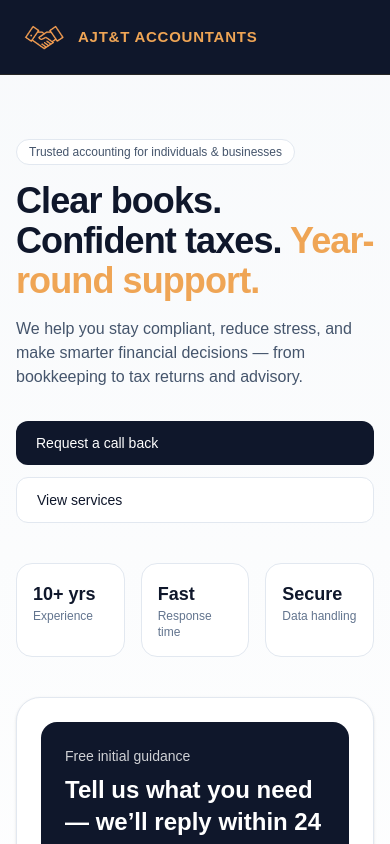
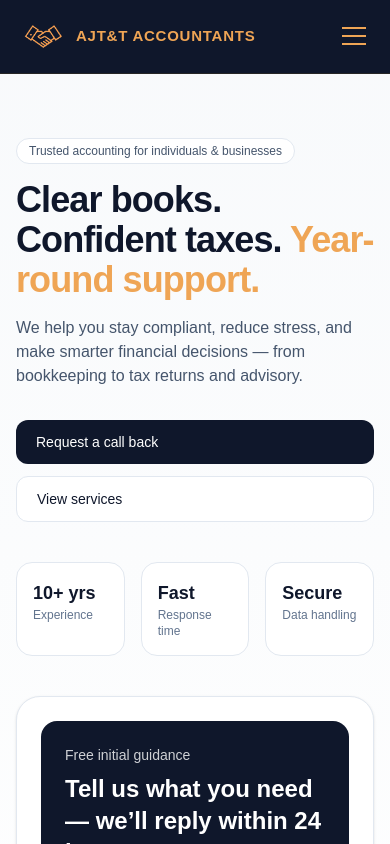
Before and after one commit to warythebutterfly/ajjt, a Next.js app: page / in a window 390 px wide. Shown: the top 844 px of the page. Built offline with nearby package versions, Linux system fonts and the light colour scheme.

Commit message:
feat: navbar mobile responsive

```diff
--- a/src/components/footer.tsx
+++ b/src/components/footer.tsx
@@ -7,7 +7,7 @@ export default function Footer() {
       <div className="mx-auto max-w-7xl px-6 py-12 grid gap-8 md:grid-cols-3">
         {/* Brand */}
         <div className="space-y-4">
-          <div className="flex items-center gap-3">
+          <Link href="/" className="flex items-center gap-3">
             <Image
               src="/ajtt-logo.png"
               alt="AJTT Accountants logo"
@@ -17,7 +17,7 @@ export default function Footer() {
             <span className="font-brand text-[15px] font-semibold uppercase tracking-wider text-[#efa555]">
               AJT&T Accountants
             </span>
-          </div>
+          </Link>
           <p className="text-sm text-neutral-400 max-w-xs">
             Professional accounting, tax and business advisory services across
             the UK.
--- a/src/components/navbar.tsx
+++ b/src/components/navbar.tsx
@@ -1,17 +1,24 @@
+"use client";
+
+import { useState } from "react";
+import Link from "next/link";
 import Image from "next/image";
-import Link from "next/link";
 
 export default function Navbar() {
+  const [open, setOpen] = useState(false);
+
   return (
     <header className="w-full border-b border-neutral-800 bg-[#0f172b]">
-      <nav className="mx-auto flex max-w-7xl items-center justify-between px-6 py-4">
+      <nav className="mx-auto max-w-7xl px-6 py-4">
+        {/* Top bar */}
+        <div className="flex items-center justify-between">
           {/* Logo */}
           <Link href="/" className="flex items-center gap-3">
             <Image
               src="/ajtt-logo.png"
               alt="AJTT Accountants logo"
-            width={42}
-            height={42}
+              width={40}
+              height={40}
               priority
             />
             <span className="font-brand text-[15px] font-semibold uppercase tracking-wider text-[#efa555]">
@@ -19,8 +26,64 @@ export default function Navbar() {
             </span>
           </Link>
 
-        {/* Nav links */}
+          {/* Desktop nav */}
           <div className="hidden md:flex items-center gap-8 text-sm text-neutral-300">
+            <DesktopLinks />
+          </div>
+
+          {/* Mobile toggle */}
+          <button
+            onClick={() => setOpen((v) => !v)}
+            className="md:hidden relative h-6 w-6 text-[#efa555]"
+            aria-label={open ? "Close menu" : "Open menu"}
+            aria-expanded={open}
+          >
+            <HamburgerIcon open={open} />
+          </button>
+        </div>
+
+        {/* Mobile menu (smooth + professional) */}
+        <div
+          className={`
+            md:hidden overflow-hidden border-t
+            transition-all duration-300 ease-in-out
+            ${open ? "max-h-64 opacity-100 mt-6 pt-6" : "max-h-0 opacity-0 mt-0 pt-0"}
+          `}
+        >
+          <div
+            className={`
+              flex flex-col gap-5 text-sm text-neutral-300
+              transition-all duration-300 ease-in-out
+              ${open ? "translate-y-0" : "-translate-y-2"}
+            `}
+          >
+            <MobileLink href="#services" onClick={() => setOpen(false)}>
+              Services
+            </MobileLink>
+            <MobileLink href="#about" onClick={() => setOpen(false)}>
+              About
+            </MobileLink>
+            <MobileLink href="#testimonials" onClick={() => setOpen(false)}>
+              Reviews
+            </MobileLink>
+            <MobileLink href="#faq" onClick={() => setOpen(false)}>
+              FAQ
+            </MobileLink>
+            <MobileLink href="#contact" onClick={() => setOpen(false)}>
+              Contact
+            </MobileLink>
+          </div>
+        </div>
+      </nav>
+    </header>
+  );
+}
+
+/* ---------- Subcomponents ---------- */
+
+function DesktopLinks() {
+  return (
+    <>
       <Link href="#services" className="hover:text-[#efa555]">
         Services
       </Link>
@@ -36,8 +99,53 @@ export default function Navbar() {
       <Link href="#contact" className="hover:text-[#efa555]">
         Contact
       </Link>
-        </div>
-      </nav>
-    </header>
+    </>
   );
 }
+
+function MobileLink({
+  href,
+  children,
+  onClick,
+}: {
+  href: string;
+  children: React.ReactNode;
+  onClick: () => void;
+}) {
+  return (
+    <Link
+      href={href}
+      onClick={onClick}
+      className="font-medium tracking-wide hover:text-[#efa555]"
+    >
+      {children}
+    </Link>
+  );
+}
+
+/* ---------- Hamburger → X icon ---------- */
+
+function HamburgerIcon({ open }: { open: boolean }) {
+  return (
+    <span className="absolute inset-0 flex items-center justify-center">
+      <span
+        className={`
+          absolute h-[2px] w-6 bg-current transition-all duration-300 ease-in-out
+          ${open ? "rotate-45" : "-translate-y-2"}
+        `}
+      />
+      <span
+        className={`
+          absolute h-[2px] w-6 bg-current transition-all duration-300 ease-in-out
+          ${open ? "opacity-0" : "opacity-100"}
+        `}
+      />
+      <span
+        className={`
+          absolute h-[2px] w-6 bg-current transition-all duration-300 ease-in-out
+          ${open ? "-rotate-45" : "translate-y-2"}
+        `}
+      />
+    </span>
+  );
+}
```
Lines whose indentation alone changed are shown as unchanged.
